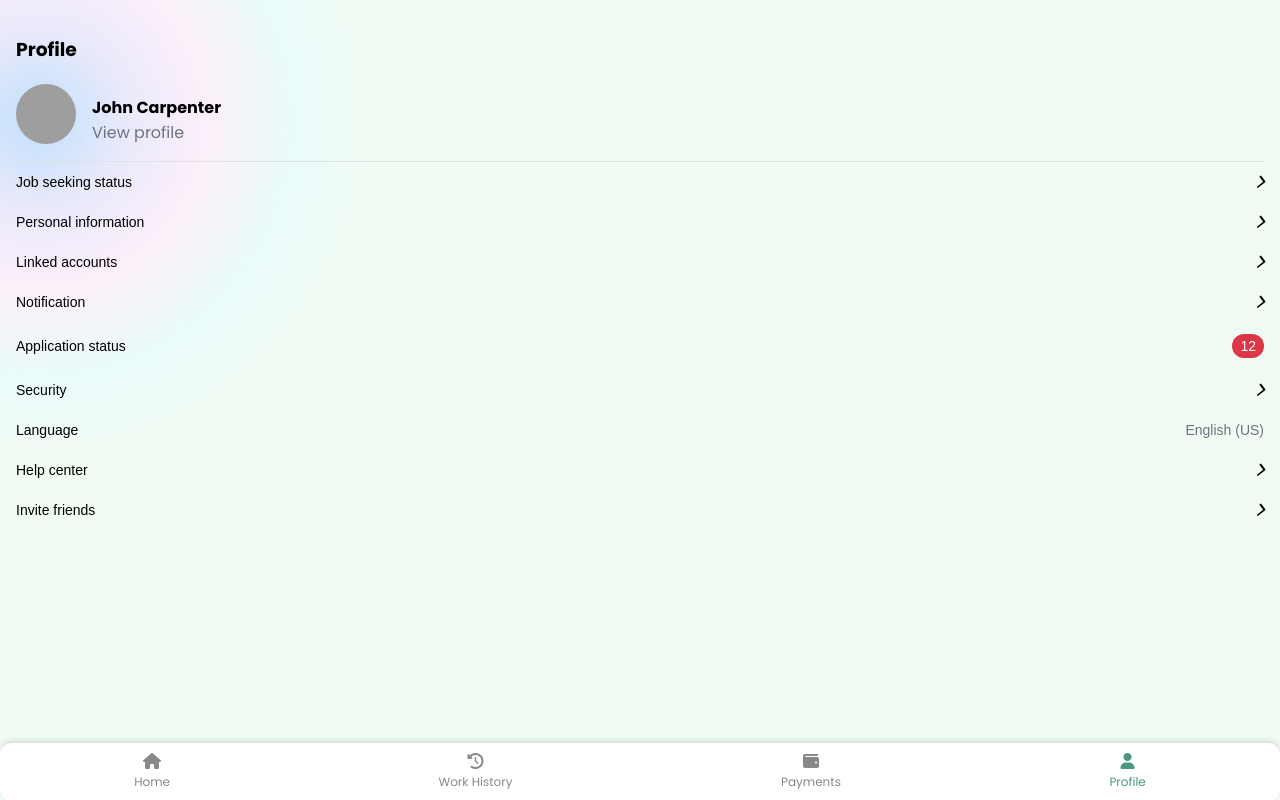
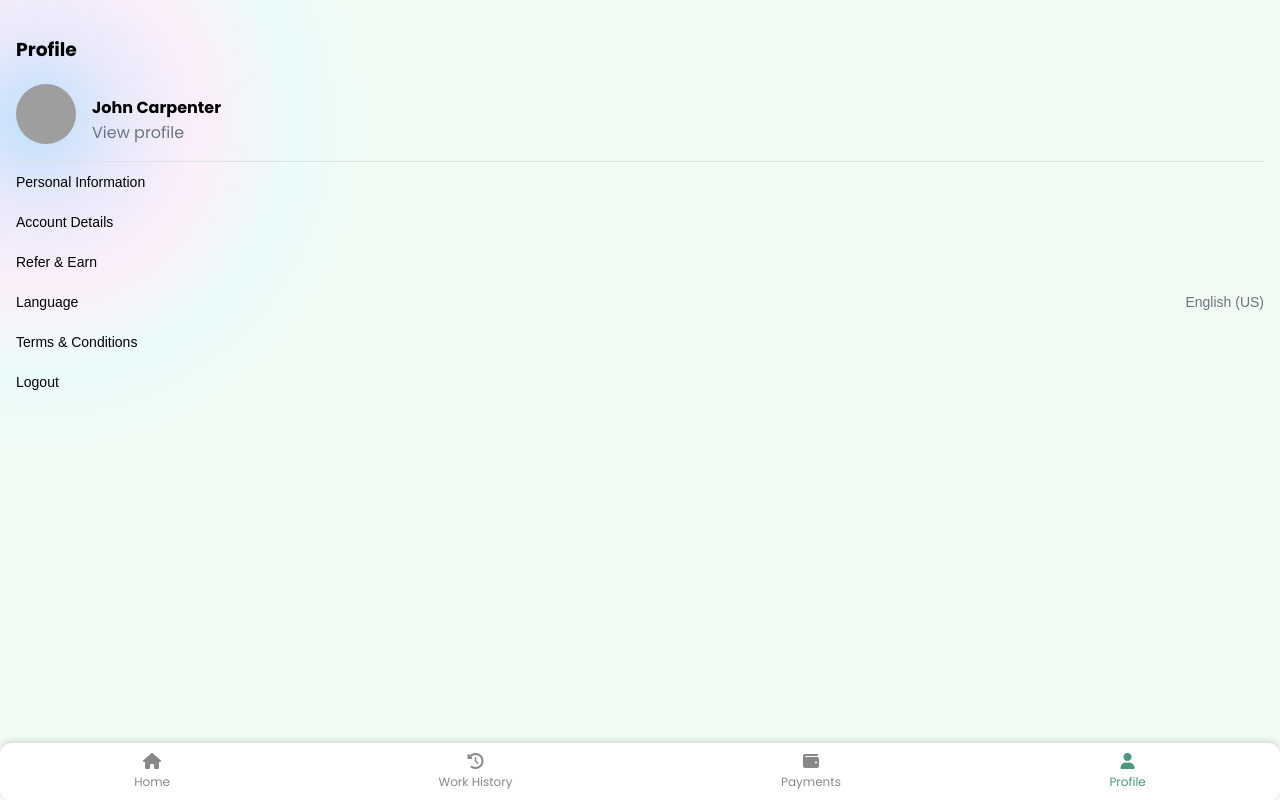
Before and after one commit to Faizi-Faisal/job, a React (Vite) app: page /profile in a window 1280 px wide. Built offline with nearby package versions, Linux system fonts and the light colour scheme; grey boxes are pictures that could not be loaded.

Commit message:
Update Profile.jsx

```diff
--- a/src/pages/Profile.jsx
+++ b/src/pages/Profile.jsx
@@ -25,40 +25,28 @@ const Profile = () => {
 
         <div className="profilepagejob-list-group">
           <button className="profilepagejob-list-item" style={{color:'#000', fontSize:'14px'}}>
-            Job seeking status
-            <i className="profilepagejob-icon-chevron-right"></i>
+            Personal Information
+
           </button>
           <button className="profilepagejob-list-item" style={{color:'#000', fontSize:'14px'}}>
-            Personal information
-            <i className="profilepagejob-icon-chevron-right"></i>
+            Account Details
+
           </button>
           <button className="profilepagejob-list-item" style={{color:'#000', fontSize:'14px'}}>
-            Linked accounts
-            <i className="profilepagejob-icon-chevron-right"></i>
-          </button>
-          <button className="profilepagejob-list-item" style={{color:'#000', fontSize:'14px'}}>
-            Notification
-            <i className="profilepagejob-icon-chevron-right"></i>
-          </button>
-          <button className="profilepagejob-list-item" style={{color:'#000', fontSize:'14px'}}>
-            Application status
-            <span className="profilepagejob-badge">12</span>
-          </button>
-          <button className="profilepagejob-list-item" style={{color:'#000', fontSize:'14px'}}>
-            Security
-            <i className="profilepagejob-icon-chevron-right"></i>
+            Refer & Earn
+
           </button>
           <button className="profilepagejob-list-item" style={{color:'#000', fontSize:'14px'}}>
             Language
             <span className="profilepagejob-text-muted">English (US)</span>
           </button>
           <button className="profilepagejob-list-item" style={{color:'#000', fontSize:'14px'}}>
-            Help center
-            <i className="profilepagejob-icon-chevron-right"></i>
+            Terms & Conditions
+
           </button>
           <button className="profilepagejob-list-item" style={{color:'#000', fontSize:'14px'}}>
-            Invite friends
-            <i className="profilepagejob-icon-chevron-right"></i>
+            Logout
+
           </button>
 
         </div>
```
